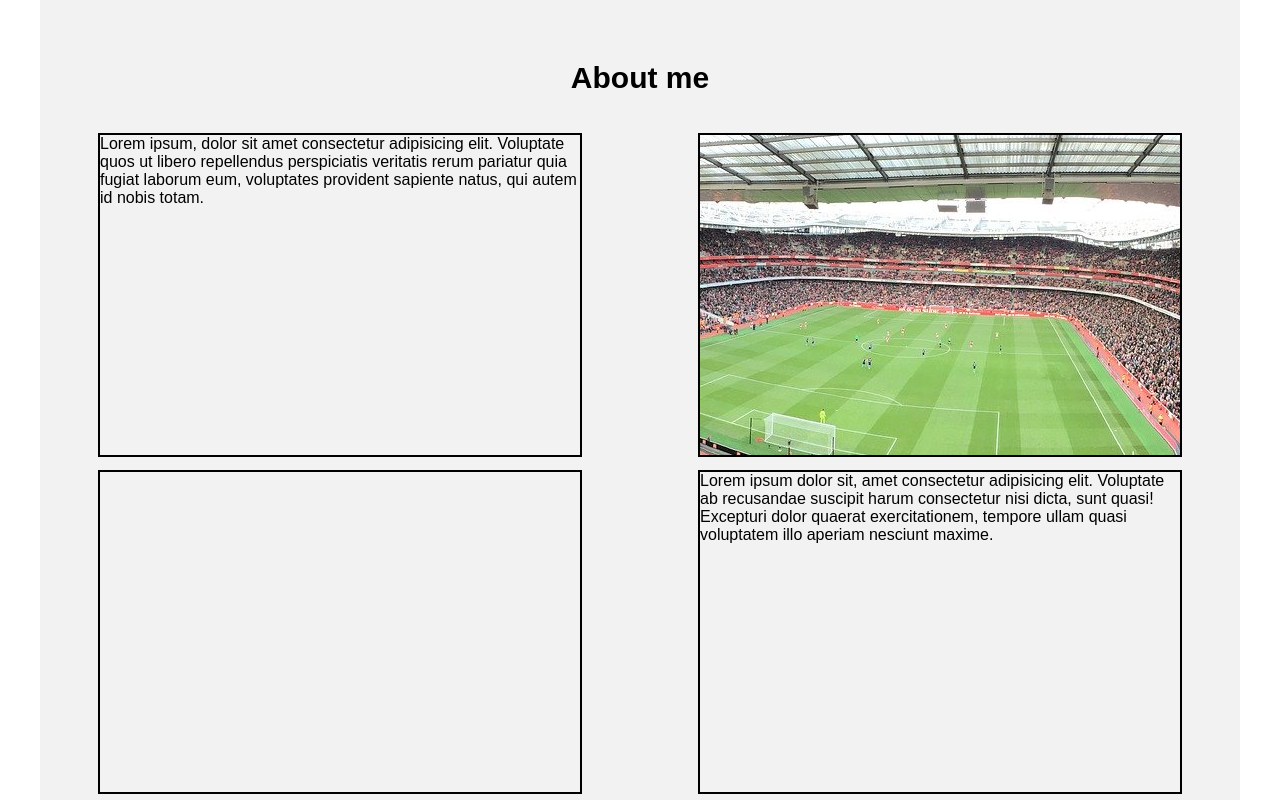
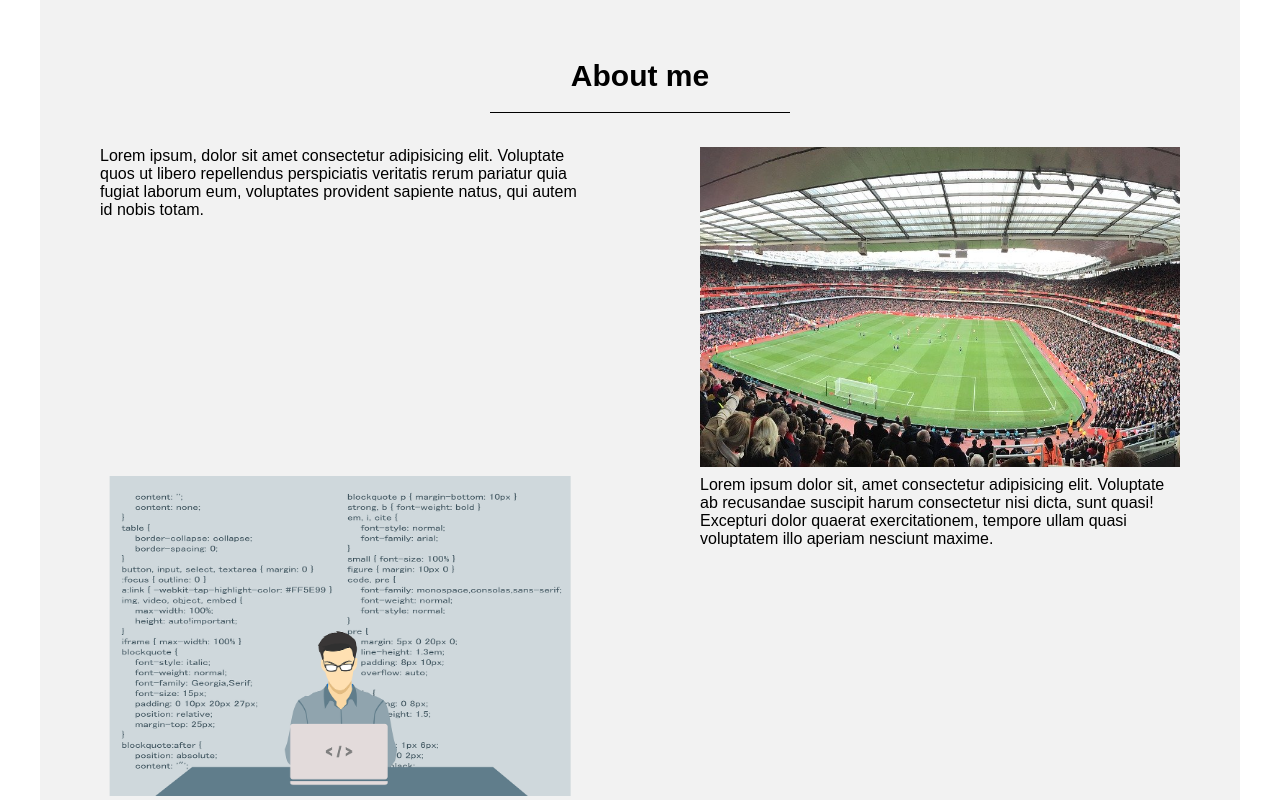
Before and after one commit to MacRapacki/Single-page-website, a plain HTML site: page index.html in a window 1280 px wide. Shown: the part 800-1600 px from the top of the page. Drawn offline with Linux system fonts and the light colour scheme.

Commit message:
- add new file to img folder - add img to "about" section - minor css changes

```diff
--- a/index.html
+++ b/index.html
@@ -35,7 +35,7 @@
             repellendus perspiciatis veritatis rerum pariatur quia fugiat laborum eum, voluptates provident sapiente
             natus, qui autem id nobis totam.</div>
         <div class="img"><img src="img/arsenal-2865370_1280.jpg" alt="stadium"></div>
-        <div class="img"><img src="" alt=""></div>
+        <div class="img"><img src="img/programmer-1653351_1280.png" alt="coding"></div>
         <div class="story">Lorem ipsum dolor sit, amet consectetur adipisicing elit. Voluptate ab recusandae suscipit
             harum consectetur nisi dicta, sunt quasi! Excepturi dolor quaerat exercitationem, tempore ullam quasi
             voluptatem illo aperiam nesciunt maxime.</div>
--- a/scss/_about.scss
+++ b/scss/_about.scss
@@ -1,4 +1,4 @@
-section.about {
+.about {
     position: relative;
     background-color: rgb(242, 242, 242);
     display: flex;
@@ -8,16 +8,19 @@ section.about {
 
 
     div {
+        position: relative;
         width: 40%;
         height: 40%;
-        border: 2px solid black;
+        // border: 2px solid black;
         overflow: hidden;
 
         img {
-            position: relative;
+            position: absolute;
             top: 50%;
             left: 50%;
             transform: translate(-50%, -50%);
+            // width: 100%;
+            height: 100%;
         }
     }
 }
--- a/scss/_header.scss
+++ b/scss/_header.scss
@@ -22,10 +22,24 @@ body {
         padding: 0;
 
         h2 {
+            position: relative;
             width: 100%;
             text-align: center;
             padding-top: 30px;
+            padding-bottom: 20px;
             font-size: 30px;
+
+
+            &::before {
+                content: " ";
+                position: absolute;
+                bottom: 0;
+                left: 50%;
+                transform: translate(-50%);
+                width: 300px;
+                height: 1.5px;
+                background-color: black;
+            }
         }
     }
 }
```
Also changed, not shown: img/programmer-1653351_1280.png (added), scss/stylee.css, 1 other file.
